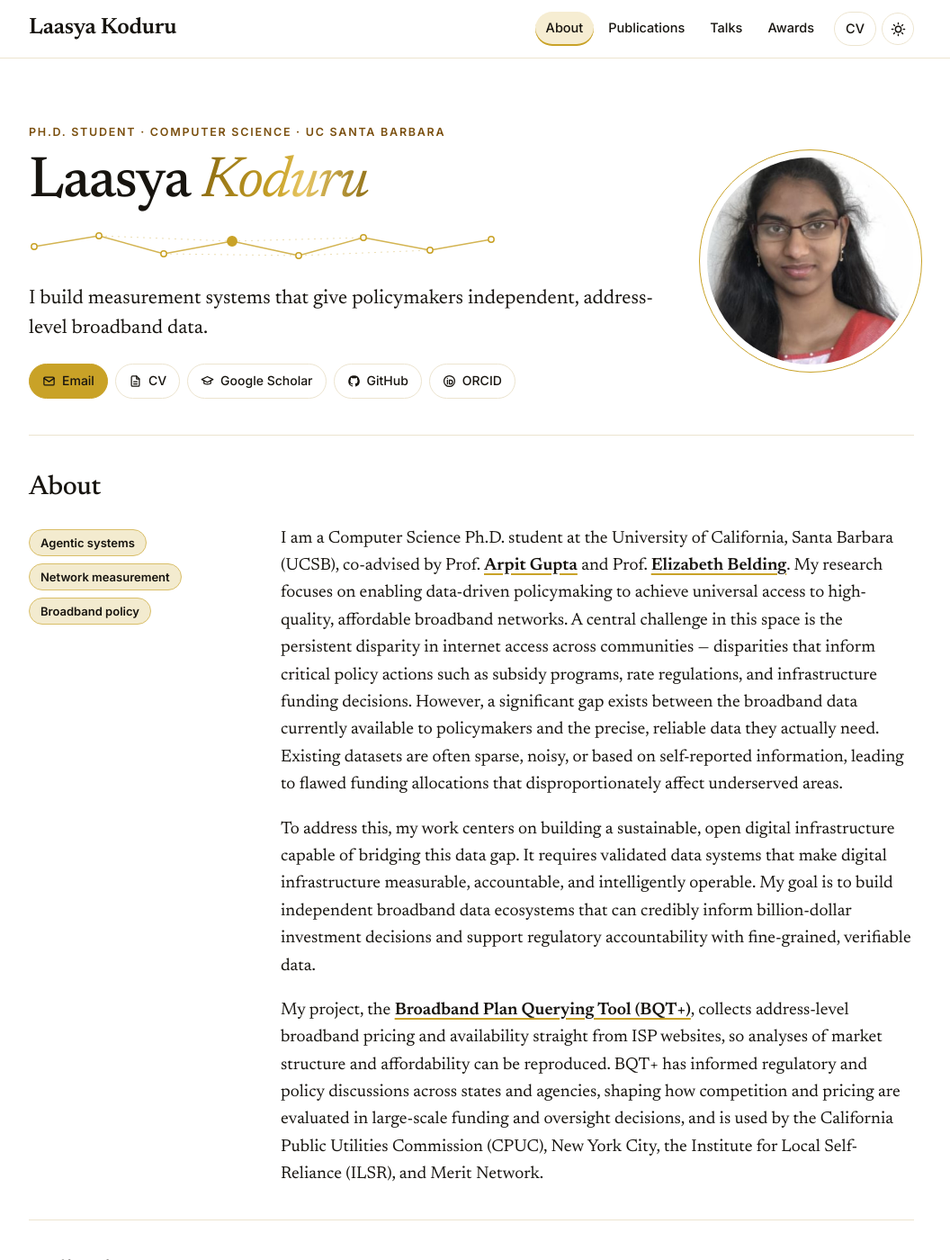
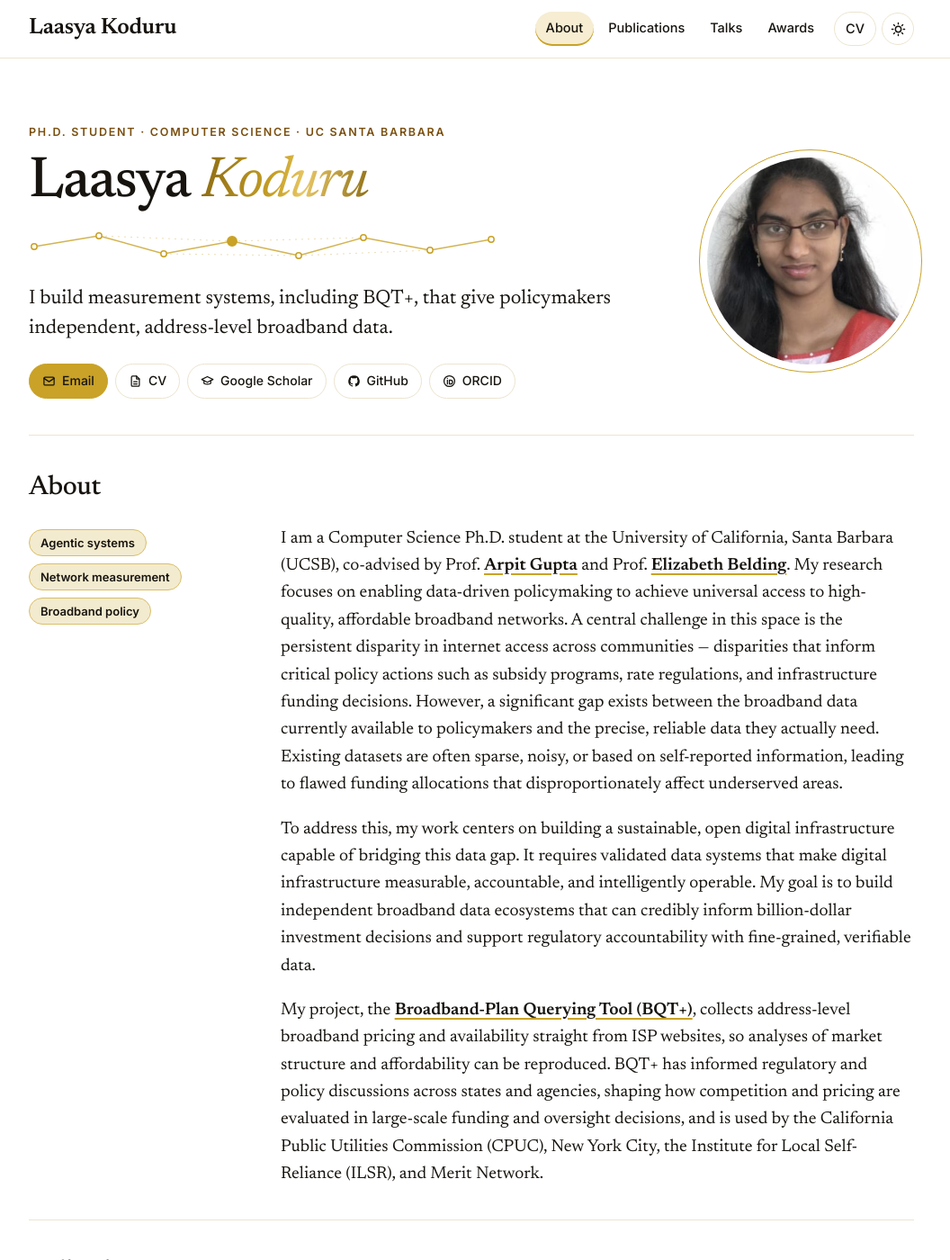
Before and after one commit to lmkoduru/lmkoduru.github.io, a Jekyll site: the page built from _pages/about.html, in a window 1280 px wide and 1400 px high. Shown: the whole window at 90% size, without its empty margins (116-1172 px from the left). Built offline with Jekyll 4.4.1, drawn with Linux system fonts in a browser that asks for light colours.

Commit message:
Name BQT+ in hero sentence; hyphenate Broadband-Plan; update CV
Co-Authored-By: Claude Opus 5.5 <noreply@anthropic.com>

```diff
--- a/_pages/about.html
+++ b/_pages/about.html
@@ -15,7 +15,7 @@ redirect_from:
     <p class="eyebrow">Ph.D. Student · Computer Science · UC Santa Barbara</p>
     <h1>Laasya <em>Koduru</em></h1>
     {% include signal-trace.html id="hero" %}
-    <p class="lede">I build measurement systems that give policymakers independent, address-level broadband data.</p>
+    <p class="lede">I build measurement systems, including BQT+, that give policymakers independent, address-level broadband data.</p>
     <div class="links">
       <a class="primary" href="mailto:{{ site.author.email }}"><svg aria-hidden="true" focusable="false" viewBox="0 0 24 24" fill="none" stroke="currentColor" stroke-width="2" stroke-linecap="round" stroke-linejoin="round"><rect x="3" y="5" width="18" height="14" rx="2"/><path d="m3 7 9 6 9-6"/></svg>Email</a>
       <a href="{{ base_path }}/files/CV.pdf"><svg aria-hidden="true" focusable="false" viewBox="0 0 24 24" fill="none" stroke="currentColor" stroke-width="2" stroke-linecap="round" stroke-linejoin="round"><path d="M14 3H7a2 2 0 0 0-2 2v14a2 2 0 0 0 2 2h10a2 2 0 0 0 2-2V8z"/><path d="M14 3v5h5M9 13h6M9 17h6"/></svg>CV</a>
@@ -36,7 +36,7 @@ redirect_from:
     <div class="prose">
       <p>I am a Computer Science Ph.D. student at the University of California, Santa Barbara (UCSB), co-advised by Prof. <a href="https://sites.cs.ucsb.edu/~arpitgupta/">Arpit Gupta</a> and Prof. <a href="https://ebelding.cs.ucsb.edu">Elizabeth Belding</a>. My research focuses on enabling data-driven policymaking to achieve universal access to high-quality, affordable broadband networks. A central challenge in this space is the persistent disparity in internet access across communities — disparities that inform critical policy actions such as subsidy programs, rate regulations, and infrastructure funding decisions. However, a significant gap exists between the broadband data currently available to policymakers and the precise, reliable data they actually need. Existing datasets are often sparse, noisy, or based on self-reported information, leading to flawed funding allocations that disproportionately affect underserved areas.</p>
       <p>To address this, my work centers on building a sustainable, open digital infrastructure capable of bridging this data gap. It requires validated data systems that make digital infrastructure measurable, accountable, and intelligently operable. My goal is to build independent broadband data ecosystems that can credibly inform billion-dollar investment decisions and support regulatory accountability with fine-grained, verifiable data.</p>
-      <p>My project, the <a href="https://bqt.cs.ucsb.edu/">Broadband Plan Querying Tool (BQT+)</a>, collects address-level broadband pricing and availability straight from ISP websites, so analyses of market structure and affordability can be reproduced. BQT+ has informed regulatory and policy discussions across states and agencies, shaping how competition and pricing are evaluated in large-scale funding and oversight decisions, and is used by the California Public Utilities Commission (CPUC), New York City, the Institute for Local Self-Reliance (ILSR), and Merit Network.</p>
+      <p>My project, the <a href="https://bqt.cs.ucsb.edu/">Broadband-Plan Querying Tool (BQT+)</a>, collects address-level broadband pricing and availability straight from ISP websites, so analyses of market structure and affordability can be reproduced. BQT+ has informed regulatory and policy discussions across states and agencies, shaping how competition and pricing are evaluated in large-scale funding and oversight decisions, and is used by the California Public Utilities Commission (CPUC), New York City, the Institute for Local Self-Reliance (ILSR), and Merit Network.</p>
     </div>
   </div>
 </section>
```
Also changed, not shown: 1 other file.
